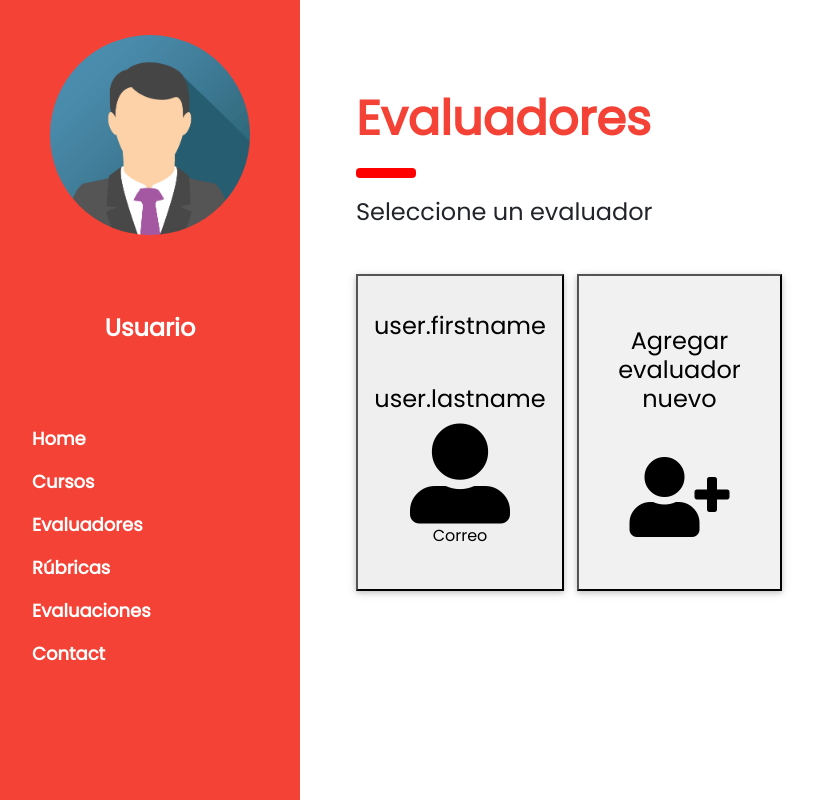
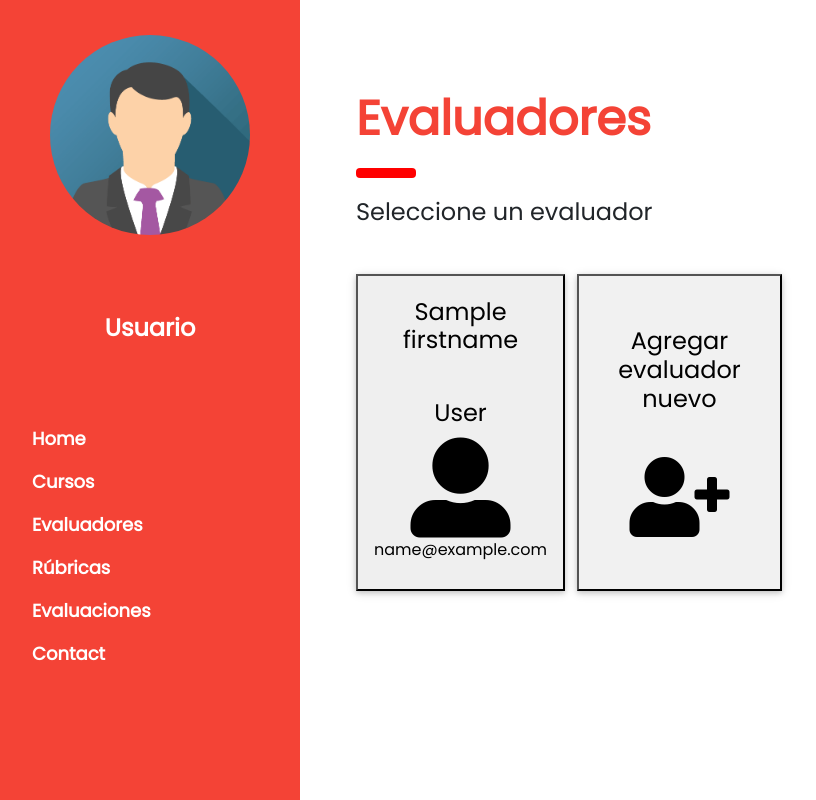
Before and after one commit to DCC-CC4401/2019-1-Electronic-Operation-T4, a Django app: template Iteracion1/Iteracion1/templates/Admin-landing/admin_evaluadores_gestion.html in a window 1280 px wide. Shown: the whole page, without its empty margins (0-816 px from the left). Run offline with Django 3.2, Linux system fonts and the light colour scheme; tables that the repository leaves empty hold one stand-in row (values such as "Sample post"); the template is opened without the code that fills it: values that come from a table or form of the project are taken from there, most other values are stand-ins (such as "Sample title", 1, 10 or a date in 2020); some libraries are stand-ins or nearby versions; some web fonts are replaced.

Commit message:
Agregada información de los usuarios

```diff
--- a/Iteracion1/Iteracion1/templates/Admin-landing/admin_evaluadores_gestion.html
+++ b/Iteracion1/Iteracion1/templates/Admin-landing/admin_evaluadores_gestion.html
@@ -35,11 +35,11 @@ body {font-size:16px;}
 <div class="w3-row-padding w3-center w3-margin-top">
 <div class="w3-quarter w3-margin-top">
     <button onclick="document.getElementById('gestionar').style.display='block'" class="w3-card w3-container w3-hover-shadow" style="max-height:380px;min-height: 317px; max-width: 300px">
-  <h3> user.firstname </h3>
+  <h3> {{ user.firstname }} </h3>
   <br>
-  <h3> user.lastname </h3>
+  <h3> {{ user.lastname }} </h3>
   <i class="fas fa-user-alt" style="font-size:100px"></i>
-  <p>Correo</p>
+  <p> {{ user.email }} </p>
   </button>
 </div>
     <div id="gestionar" class="w3-modal">
```
